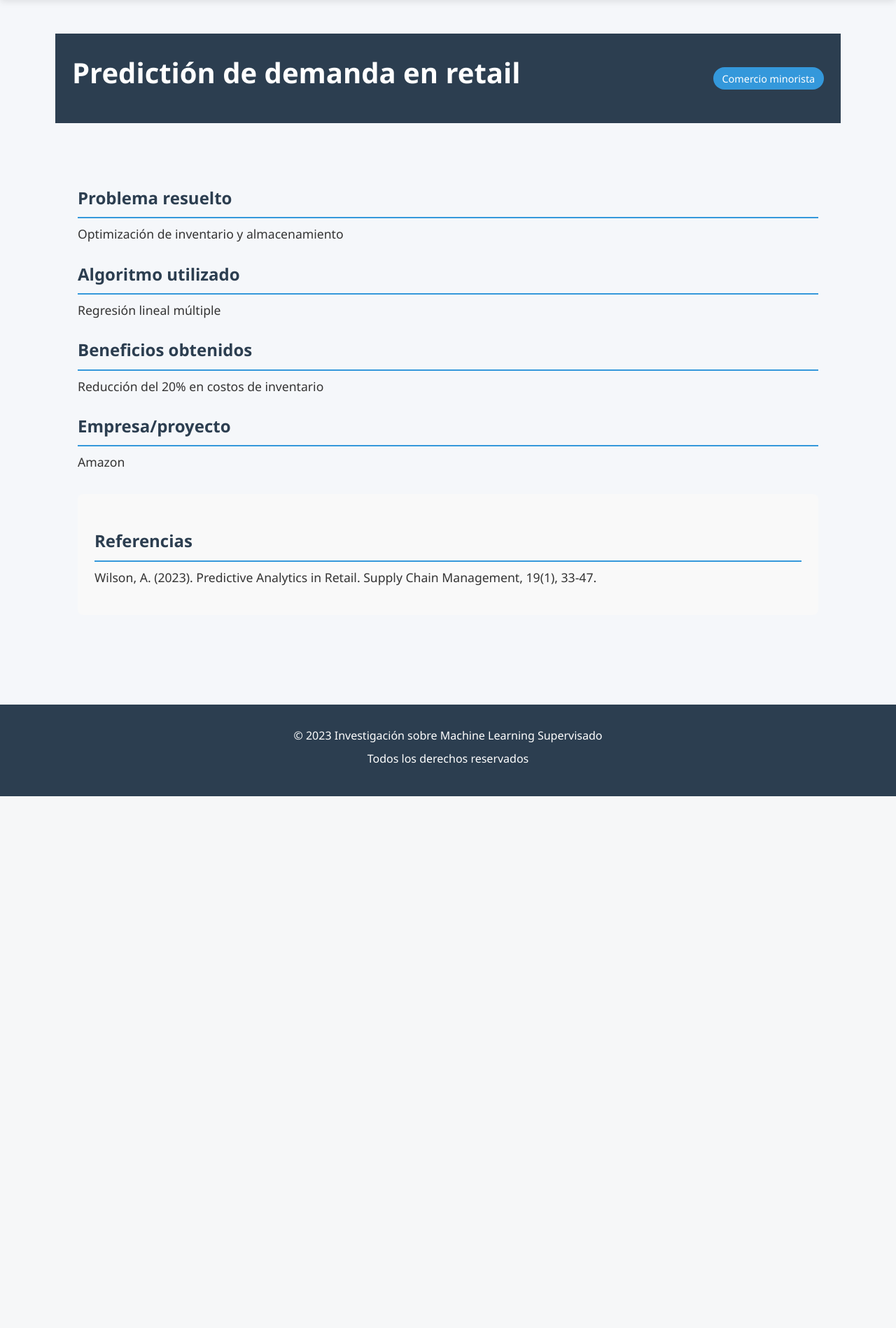
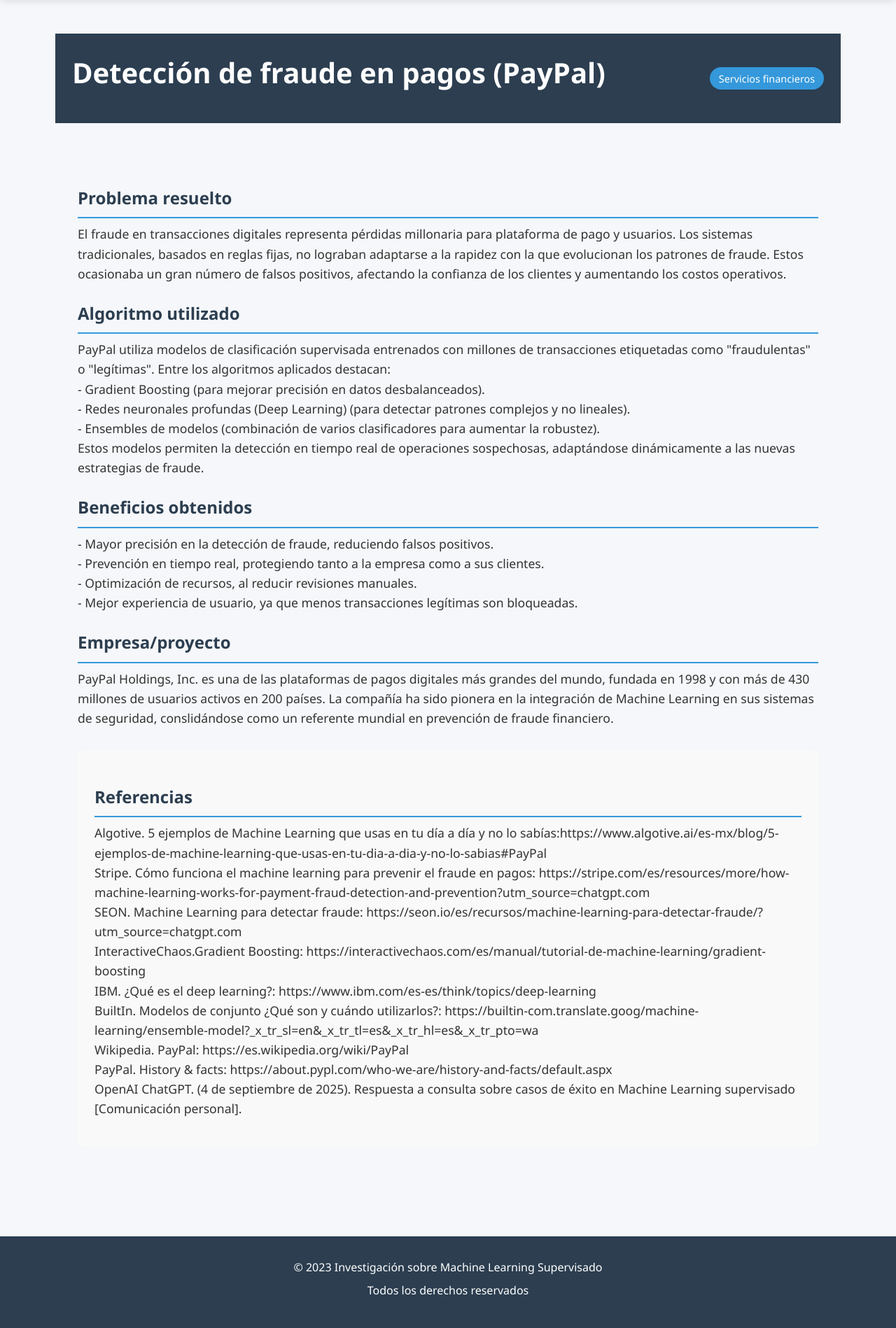
Before and after one commit to JuanSebastianBustos/Regresion-Logistica, a Flask app: page /caso4 in a window 1280 px wide. Shown: the part 78-1976 px from the top of the page at 70% size. Before the commit the page ends 1216 px from the top, so only its background shows below. Run offline with Flask 3, Linux system fonts and the light colour scheme.

Commit message:
Investigación sobre caso de Detección de fraude en pagos (PayPal) donde se plantea el problema general, el algoritmo usado, sus beneficios, la empresa y sus respectivas referencias

```diff
--- a/app.py
+++ b/app.py
@@ -38,14 +38,29 @@
         'Vanegas-Ayala, S. C., Leal-Lara, D. D., & Barón-Velandia, J. (2022). Predicción rendimiento estudiantes pruebas Saber Pro en pandemia junto con las características socioeconómicas. Revista TIA — Tecnología, Investigación y Academia, 9(2), 5-16. Recuperado de https://revistas.udistrital.edu.co/index.php/tia/article/download/19446/18260/116618.',
     },
     {
-        'id': 'retail',
-        'titulo': 'Predictión de demanda en retail',
-        'industria': 'Comercio minorista',
-        'problema': 'Optimización de inventario y almacenamiento',
-        'algoritmo': 'Regresión lineal múltiple',
-        'beneficios': 'Reducción del 20% en costos de inventario',
-        'empresa': 'Amazon',
-        'referencias': 'Wilson, A. (2023). Predictive Analytics in Retail. Supply Chain Management, 19(1), 33-47.',
+        'id': 'servicios',
+        'titulo': 'Detección de fraude en pagos (PayPal)',
+        'industria': 'Servicios financieros',
+        'problema': 'El fraude en transacciones digitales representa pérdidas millonaria para plataforma de pago y usuarios. Los sistemas tradicionales, basados en reglas fijas, no lograban adaptarse a la rapidez con la que evolucionan los patrones de fraude. Estos ocasionaba un gran número de falsos positivos, afectando la confianza de los clientes y aumentando los costos operativos.',
+        'algoritmo': 'PayPal utiliza modelos de clasificación supervisada entrenados con millones de transacciones etiquetadas como "fraudulentas" o "legítimas". Entre los algoritmos aplicados destacan:\n'
+                    '- Gradient Boosting (para mejorar precisión en datos desbalanceados).\n'
+                    '- Redes neuronales profundas (Deep Learning) (para detectar patrones complejos y no lineales).\n'
+                    '- Ensembles de modelos (combinación de varios clasificadores para aumentar la robustez).\n'
+                    'Estos modelos permiten la detección en tiempo real de operaciones sospechosas, adaptándose dinámicamente a las nuevas estrategias de fraude.',
+        'beneficios': '- Mayor precisión en la detección de fraude, reduciendo falsos positivos.\n'
+                    '- Prevención en tiempo real, protegiendo tanto a la empresa como a sus clientes.\n'
+                    '- Optimización de recursos, al reducir revisiones manuales.\n'
+                    '- Mejor experiencia de usuario, ya que menos transacciones legítimas son bloqueadas.',
+        'empresa': 'PayPal Holdings, Inc. es una de las plataformas de pagos digitales más grandes del mundo, fundada en 1998 y con más de 430 millones de usuarios activos en 200 países. La compañía ha sido pionera en la integración de Machine Learning en sus sistemas de seguridad, conslidándose como un referente mundial en prevención de fraude financiero.',
+        'referencias': 'Algotive. 5 ejemplos de Machine Learning que usas en tu día a día y no lo sabías:https://www.algotive.ai/es-mx/blog/5-ejemplos-de-machine-learning-que-usas-en-tu-dia-a-dia-y-no-lo-sabias#PayPal\n'
+                        'Stripe. Cómo funciona el machine learning para prevenir el fraude en pagos: https://stripe.com/es/resources/more/how-machine-learning-works-for-payment-fraud-detection-and-prevention?utm_source=chatgpt.com\n'
+                        'SEON. Machine Learning para detectar fraude: https://seon.io/es/recursos/machine-learning-para-detectar-fraude/?utm_source=chatgpt.com\n'
+                        'InteractiveChaos.Gradient Boosting: https://interactivechaos.com/es/manual/tutorial-de-machine-learning/gradient-boosting\n'
+                        'IBM. ¿Qué es el deep learning?: https://www.ibm.com/es-es/think/topics/deep-learning\n'
+                        'BuiltIn. Modelos de conjunto ¿Qué son y cuándo utilizarlos?: https://builtin-com.translate.goog/machine-learning/ensemble-model?_x_tr_sl=en&_x_tr_tl=es&_x_tr_hl=es&_x_tr_pto=wa\n'
+                        'Wikipedia. PayPal: https://es.wikipedia.org/wiki/PayPal\n'
+                        'PayPal. History & facts: https://about.pypl.com/who-we-are/history-and-facts/default.aspx\n'
+                        'OpenAI ChatGPT. (4 de septiembre de 2025). Respuesta a consulta sobre casos de éxito en Machine Learning supervisado [Comunicación personal].',
     }
 ]
 
--- a/templates/caso4.html
+++ b/templates/caso4.html
@@ -13,21 +13,21 @@
         <div class="case-content">
             <div class="case-info">
                 <h2>Problema resuelto</h2>
-                <p>{{ caso.problema }}</p>
+                <p>{{ caso.problema | replace('\n', '<br>') | safe }}</p>
 
                 <h2>Algoritmo utilizado</h2>
-                <p>{{ caso.algoritmo }}</p>
+                <p>{{ caso.algoritmo | replace('\n', '<br>') | safe }}</p>
 
                 <h2>Beneficios obtenidos</h2>
-                <p>{{ caso.beneficios }}</p>
+                <p>{{ caso.beneficios | replace('\n', '<br>') | safe }}</p>
 
                 <h2>Empresa/proyecto</h2>
-                <p>{{ caso.empresa }}</p>
+                <p>{{ caso.empresa | replace('\n', '<br>') | safe }}</p>
             </div>
 
             <div class="case-references">
                 <h2>Referencias</h2>
-                <p>{{ caso.referencias }}</p>
+                <p>{{ caso.referencias | replace('\n', '<br>') | safe }}</p>
             </div>
         </div>
     </div>
```
